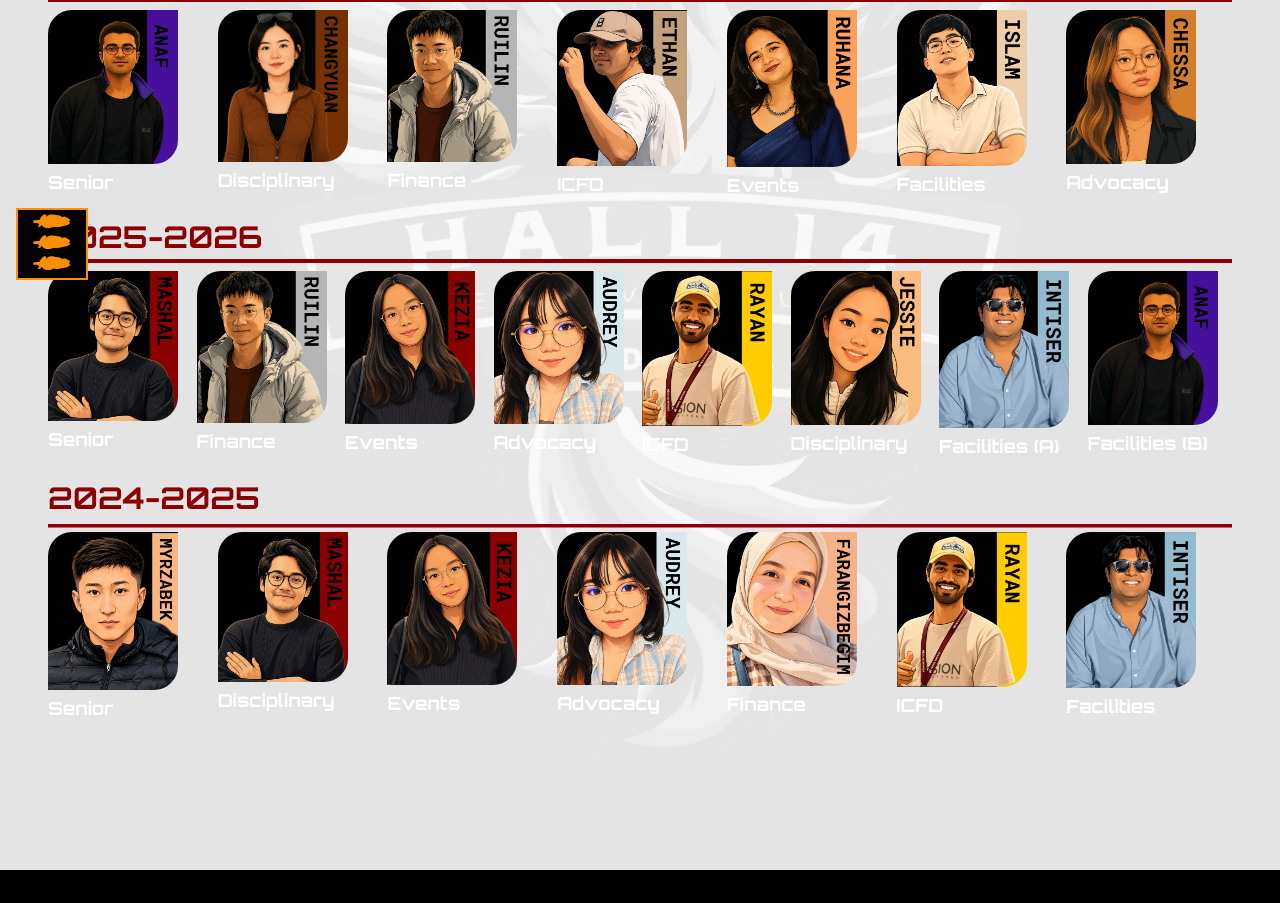
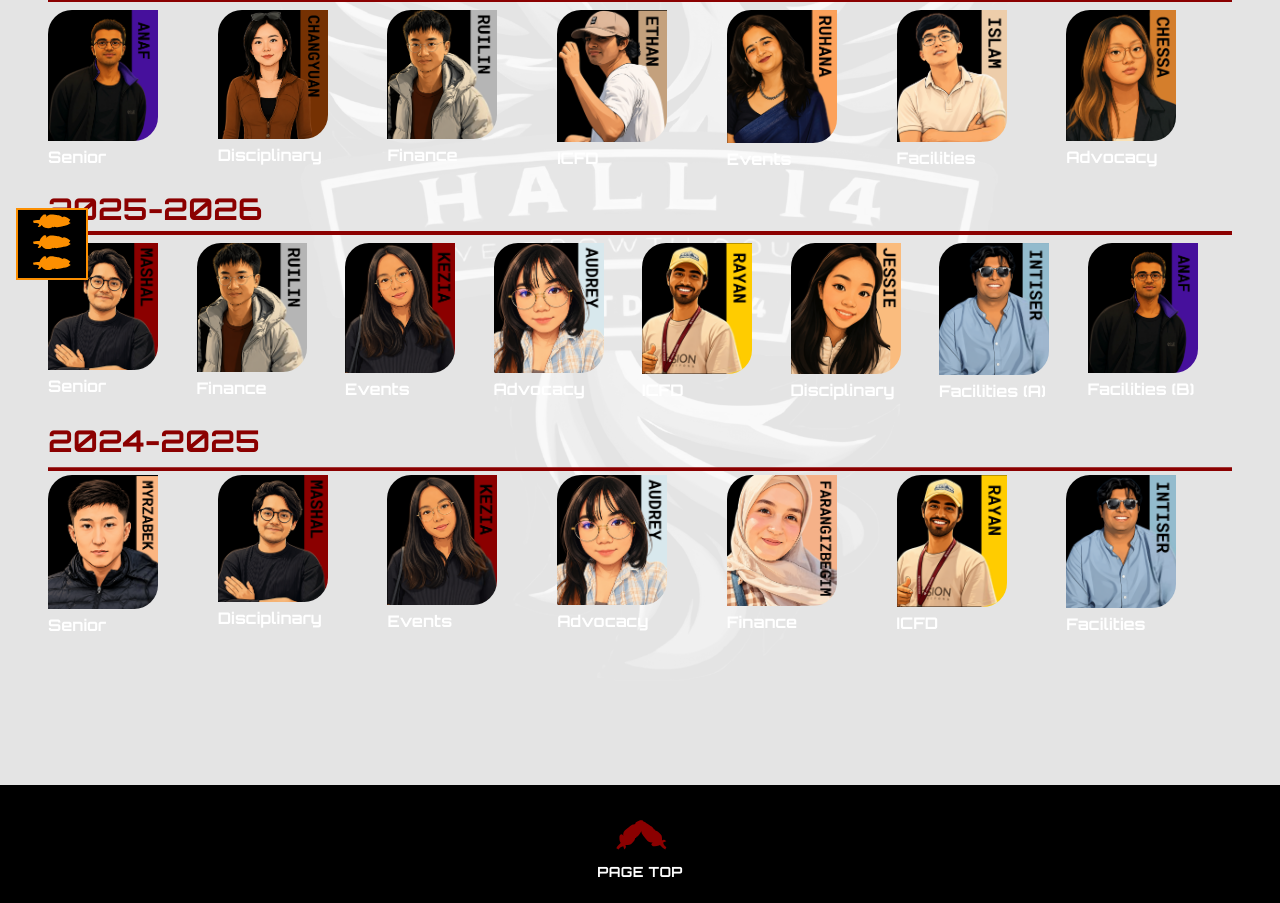
Before and after one commit to Anaf-04/Hall-14-Web, a Next.js app: page /hmt in a window 1280 px wide. Shown: the part 504-1407 px from the top of the page. Built offline with nearby package versions, Linux system fonts and the light colour scheme.

Commit message:
shatter fate

```diff
--- a/app/hmt/page.js
+++ b/app/hmt/page.js
@@ -107,189 +107,189 @@ export default function HMT() {
         <h1 className="mt-4 text-2xl font-bold sm:text-3xl text-[#8b0000]">2026-2027</h1>
         <div className="w-full mb-1 h-1 bg-[#8b0000]"></div>
         <div className="grid grid-cols-3 sm:grid-cols-7 gap-1 flex sm:flex-start">
-          <div className="w-[130px]">
+          <div className="w-[110px]">
             <img
               src="/HMT/anaf.png"
               alt="HMT"
               className="object-contain rounded-tl-3xl rounded-br-3xl"
             />
-            <h2 className="mt-1 font-bold text-lg text-[#fff]">Senior</h2>
+            <h2 className="mt-1 font-bold text-md text-[#fff]">Senior</h2>
           </div>
-          <div className="w-[130px]">
+          <div className="w-[110px]">
             <img
               src="/HMT/changyuan.png"
               alt="HMT"
               className="object-contain rounded-tl-3xl rounded-br-3xl"
             />
-            <h2 className="mt-1 font-bold text-lg text-[#fff]">Disciplinary</h2>
+            <h2 className="mt-1 font-bold text-md text-[#fff]">Disciplinary</h2>
           </div>
-          <div className="w-[130px]">
+          <div className="w-[110px]">
             <img
               src="/HMT/ruilin.png"
               alt="HMT"
               className="object-contain rounded-tl-3xl rounded-br-3xl"
             />
-            <h2 className="mt-1 font-bold text-lg text-[#fff]">Finance</h2>
+            <h2 className="mt-1 font-bold text-md text-[#fff]">Finance</h2>
           </div>
-          <div className="w-[130px]">
+          <div className="w-[110px]">
             <img
               src="/HMT/ethan.png"
               alt="HMT"
               className="object-contain rounded-tl-3xl rounded-br-3xl"
             />
-            <h2 className="mt-1 font-bold text-lg text-[#fff]">ICFD</h2>
+            <h2 className="mt-1 font-bold text-md text-[#fff]">ICFD</h2>
           </div>
-          <div className="w-[130px]">
+          <div className="w-[110px]">
             <img
               src="/HMT/ruhi.png"
               alt="HMT"
               className="object-contain rounded-tl-3xl rounded-br-3xl"
             />
-            <h2 className="mt-1 font-bold text-lg text-[#fff]">Events</h2>
+            <h2 className="mt-1 font-bold text-md text-[#fff]">Events</h2>
           </div>
-          <div className="w-[130px]">
+          <div className="w-[110px]">
             <img
               src="/HMT/islam.png"
               alt="HMT"
               className="object-contain rounded-tl-3xl rounded-br-3xl"
             />
-            <h2 className="mt-1 font-bold text-lg text-[#fff]">Facilities</h2>
+            <h2 className="mt-1 font-bold text-md text-[#fff]">Facilities</h2>
           </div>
-          <div className="w-[130px]">
+          <div className="w-[110px]">
             <img
               src="/HMT/chessa.png"
               alt="HMT"
               className="object-contain rounded-tl-3xl rounded-br-3xl"
             />
-            <h2 className="mt-1 font-bold text-lg text-[#fff]">Advocacy</h2>
+            <h2 className="mt-1 font-bold text-md text-[#fff]">Advocacy</h2>
           </div>
         </div>
         <h1 className="mt-4 text-2xl font-bold sm:text-3xl text-[#8b0000]">2025-2026</h1>
         <div className="w-full h-1 mb-1 bg-[#8b0000]"></div>
         <div className="grid grid-cols-3 sm:grid-cols-8 gap-1">
-          <div className="w-[130px]">
+          <div className="w-[110px]">
             <img
               src="/HMT/mashal.png"
               alt="HMT"
               className="object-contain rounded-tl-3xl rounded-br-3xl"
             />
-            <h2 className="mt-1 font-bold text-lg text-[#fff]">Senior</h2>
+            <h2 className="mt-1 font-bold text-md text-[#fff]">Senior</h2>
           </div>
-          <div className="w-[130px]">
+          <div className="w-[110px]">
             <img
               src="/HMT/ruilin.png"
               alt="HMT"
               className="object-contain rounded-tl-3xl rounded-br-3xl"
             />
-            <h2 className="mt-1 font-bold text-lg text-[#fff]">Finance</h2>
+            <h2 className="mt-1 font-bold text-md text-[#fff]">Finance</h2>
           </div>
-          <div className="w-[130px]">
+          <div className="w-[110px]">
             <img
               src="/HMT/kezia.png"
               alt="HMT"
               className="object-contain rounded-tl-3xl rounded-br-3xl"
             />
-            <h2 className="mt-1 font-bold text-lg text-[#fff]">Events</h2>
+            <h2 className="mt-1 font-bold text-md text-[#fff]">Events</h2>
           </div>
-          <div className="w-[130px]">
+          <div className="w-[110px]">
             <img
               src="/HMT/audrey.png"
               alt="HMT"
               className="object-contain rounded-tl-3xl rounded-br-3xl"
             />
-            <h2 className="mt-1 font-bold text-lg text-[#fff]">Advocacy</h2>
+            <h2 className="mt-1 font-bold text-md text-[#fff]">Advocacy</h2>
           </div>
-          <div className="w-[130px]">
+          <div className="w-[110px]">
             <img
               src="/HMT/rayan.png"
               alt="HMT"
               className="object-contain rounded-tl-3xl rounded-br-3xl"
             />
-            <h2 className="mt-1 font-bold text-lg text-[#fff]">ICFD</h2>
+            <h2 className="mt-1 font-bold text-md text-[#fff]">ICFD</h2>
           </div>
-          <div className="w-[130px]">
+          <div className="w-[110px]">
             <img
               src="/HMT/jessie.png"
               alt="HMT"
               className="object-contain rounded-tl-3xl rounded-br-3xl"
             />
-            <h2 className="mt-1 font-bold text-lg text-[#fff]">Disciplinary</h2>
+            <h2 className="mt-1 font-bold text-md text-[#fff]">Disciplinary</h2>
           </div>
-          <div className="w-[130px]">
+          <div className="w-[110px]">
             <img
               src="/HMT/intiser.png"
               alt="HMT"
               className="object-contain rounded-tl-3xl rounded-br-3xl"
             />
-            <h2 className="mt-1 font-bold text-lg text-[#fff]">Facilities (A)</h2>
+            <h2 className="mt-1 font-bold text-md text-[#fff]">Facilities (A)</h2>
           </div>
-          <div className="w-[130px]">
+          <div className="w-[110px]">
             <img
               src="/HMT/anaf.png"
               alt="HMT"
               className="object-contain rounded-tl-3xl rounded-br-3xl"
             />
-            <h2 className="mt-1 font-bold text-lg text-[#fff]">Facilities (B)</h2>
+            <h2 className="mt-1 font-bold text-md text-[#fff]">Facilities (B)</h2>
           </div>
         </div>
         <h1 className="mt-4 text-2xl mb-1 font-bold sm:text-3xl text-[#8b0000]">2024-2025</h1>
         <div className="w-full h-1 bg-[#8b0000]"></div>
         <div className="grid grid-cols-3 sm:grid-cols-7 gap-1">
-          <div className="w-[130px]">
+          <div className="w-[110px]">
             <img
               src="/HMT/myrzabek.png"
               alt="HMT"
               className="object-contain rounded-tl-3xl rounded-br-3xl"
             />
-            <h2 className="mt-1 font-bold text-lg text-[#fff]">Senior</h2>
+            <h2 className="mt-1 font-bold text-md text-[#fff]">Senior</h2>
           </div>
-          <div className="w-[130px]">
+          <div className="w-[110px]">
             <img
               src="/HMT/mashal.png"
               alt="HMT"
               className="object-contain rounded-tl-3xl rounded-br-3xl"
             />
-            <h2 className="mt-1 font-bold text-lg text-[#fff]">Disciplinary</h2>
+            <h2 className="mt-1 font-bold text-md text-[#fff]">Disciplinary</h2>
           </div>
-          <div className="w-[130px]">
+          <div className="w-[110px]">
             <img
               src="/HMT/kezia.png"
               alt="HMT"
               className="object-contain rounded-tl-3xl rounded-br-3xl"
             />
-            <h2 className="mt-1 font-bold text-lg text-[#fff]">Events</h2>
+            <h2 className="mt-1 font-bold text-md text-[#fff]">Events</h2>
           </div>
-          <div className="w-[130px]">
+          <div className="w-[110px]">
             <img
               src="/HMT/audrey.png"
               alt="HMT"
               className="object-contain rounded-tl-3xl rounded-br-3xl"
             />
-            <h2 className="mt-1 font-bold text-lg text-[#fff]">Advocacy</h2>
+            <h2 className="mt-1 font-bold text-md text-[#fff]">Advocacy</h2>
           </div>
-          <div className="w-[130px]">
+          <div className="w-[110px]">
             <img
               src="/HMT/faran.png"
               alt="HMT"
               className="object-contain rounded-tl-3xl rounded-br-3xl"
             />
-            <h2 className="mt-1 font-bold text-lg text-[#fff]">Finance</h2>
+            <h2 className="mt-1 font-bold text-md text-[#fff]">Finance</h2>
           </div>
-          <div className="w-[130px]">
+          <div className="w-[110px]">
             <img
               src="/HMT/rayan.png"
               alt="HMT"
               className="object-contain rounded-tl-3xl rounded-br-3xl"
             />
-            <h2 className="mt-1 font-bold text-lg text-[#fff]">ICFD</h2>
+            <h2 className="mt-1 font-bold text-md text-[#fff]">ICFD</h2>
           </div>
-          <div className="w-[130px]">
+          <div className="w-[110px]">
             <img
               src="/HMT/intiser.png"
               alt="HMT"
               className="object-contain rounded-tl-3xl rounded-br-3xl"
             />
-            <h2 className="mt-1 font-bold text-lg text-[#fff]">Facilities</h2>
+            <h2 className="mt-1 font-bold text-md text-[#fff]">Facilities</h2>
           </div>
         </div>
       </div>
```
Also changed, not shown: public/icons/halloween.jpg.
